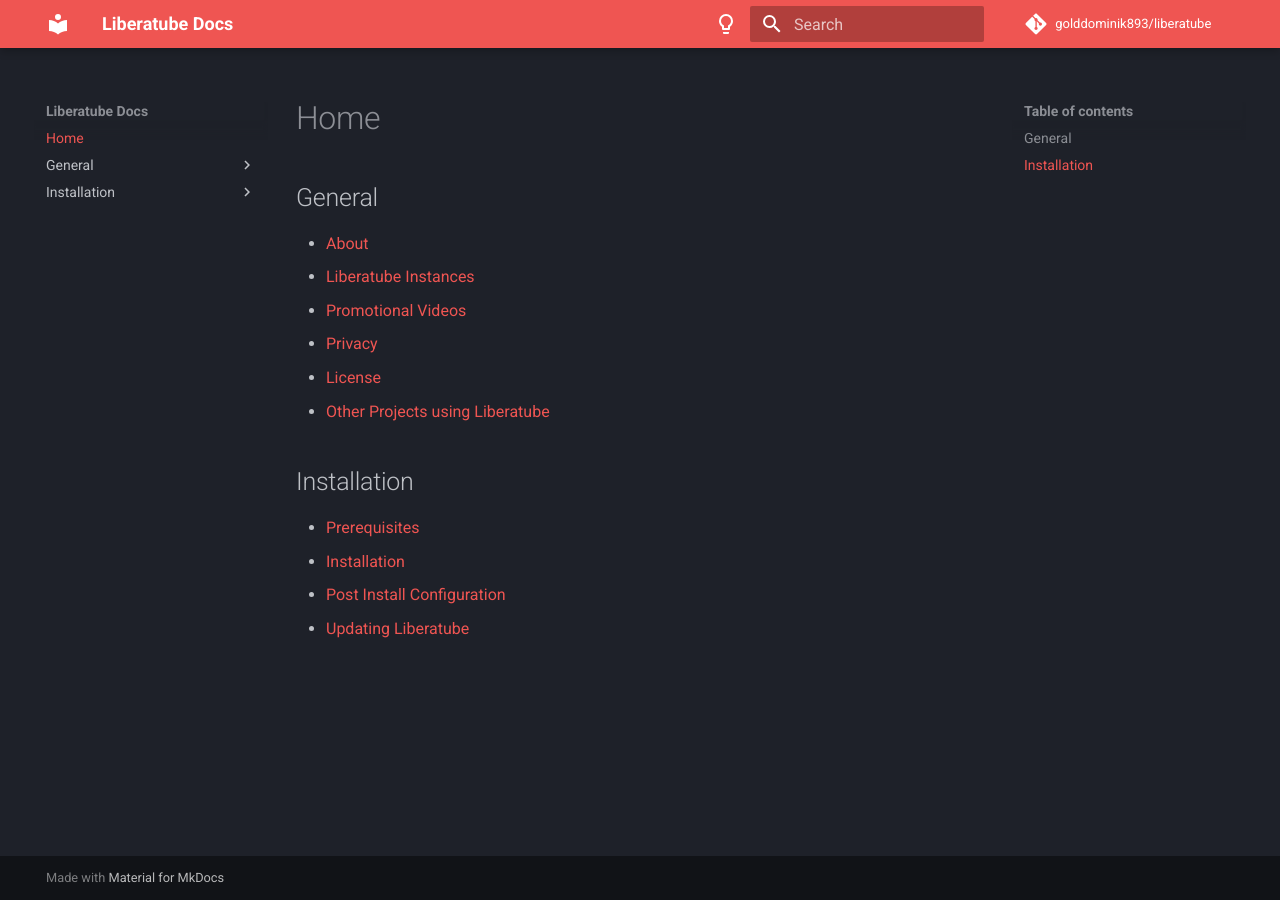
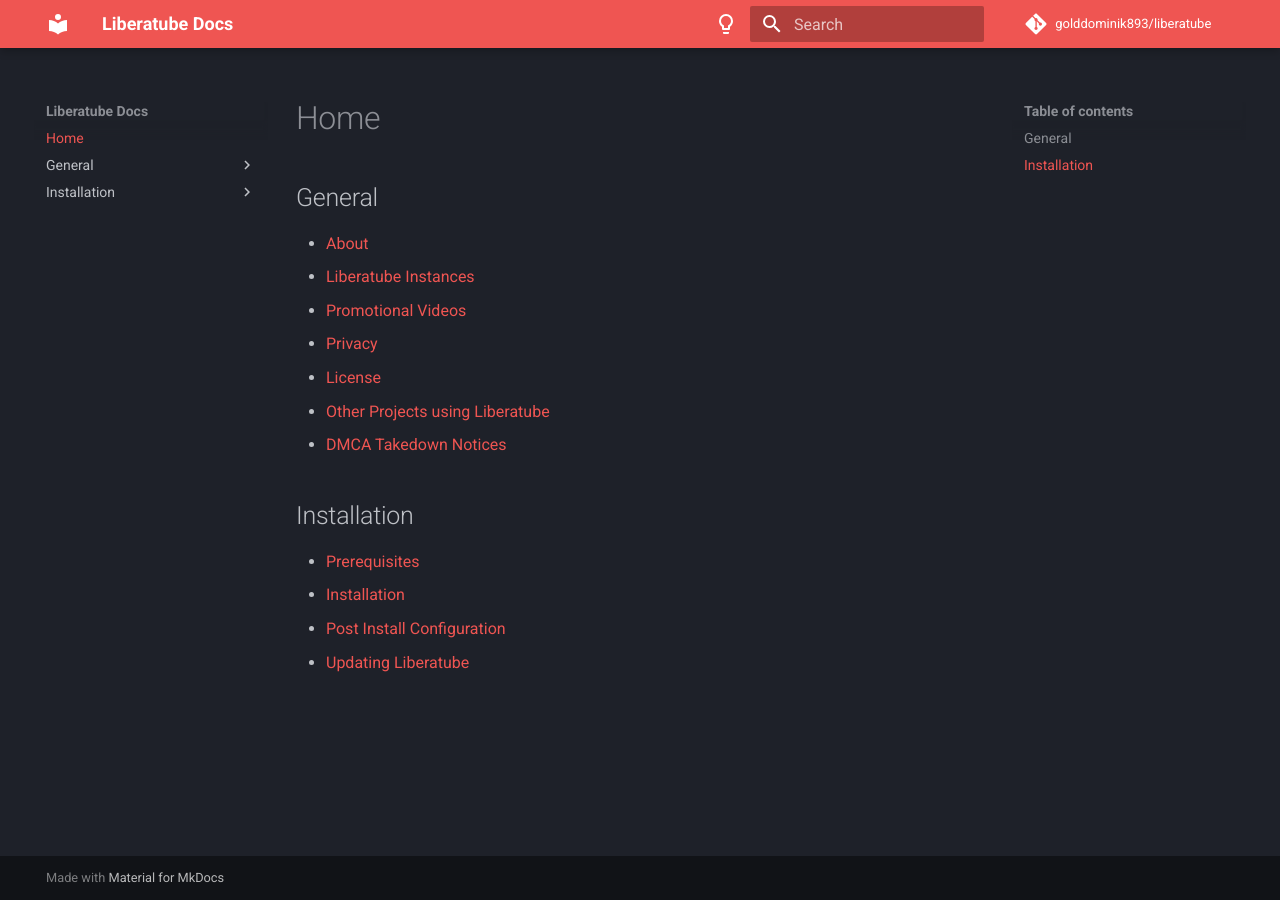
Before and after one commit to GoldDominik893/liberatube-docs, an MkDocs documentation site: the page built from docs/index.md, in a window 1280 px wide. Built offline with MkDocs 1.6.1 and Material for MkDocs 9.7.7, drawn with Linux system fonts in a browser that asks for light colours; comment, search, counter and statistics services are not loaded.

Commit message:
add dmca to list

```diff
--- a/docs/index.md
+++ b/docs/index.md
@@ -8,6 +8,7 @@
 - [Privacy](general/4.privacy.md)
 - [License](general/5.license.md)
 - [Other Projects using Liberatube](general/6.things-using-liberatube.md)
+- [DMCA Takedown Notices](general/7.dmca.md)
 
 ## Installation
 
```
